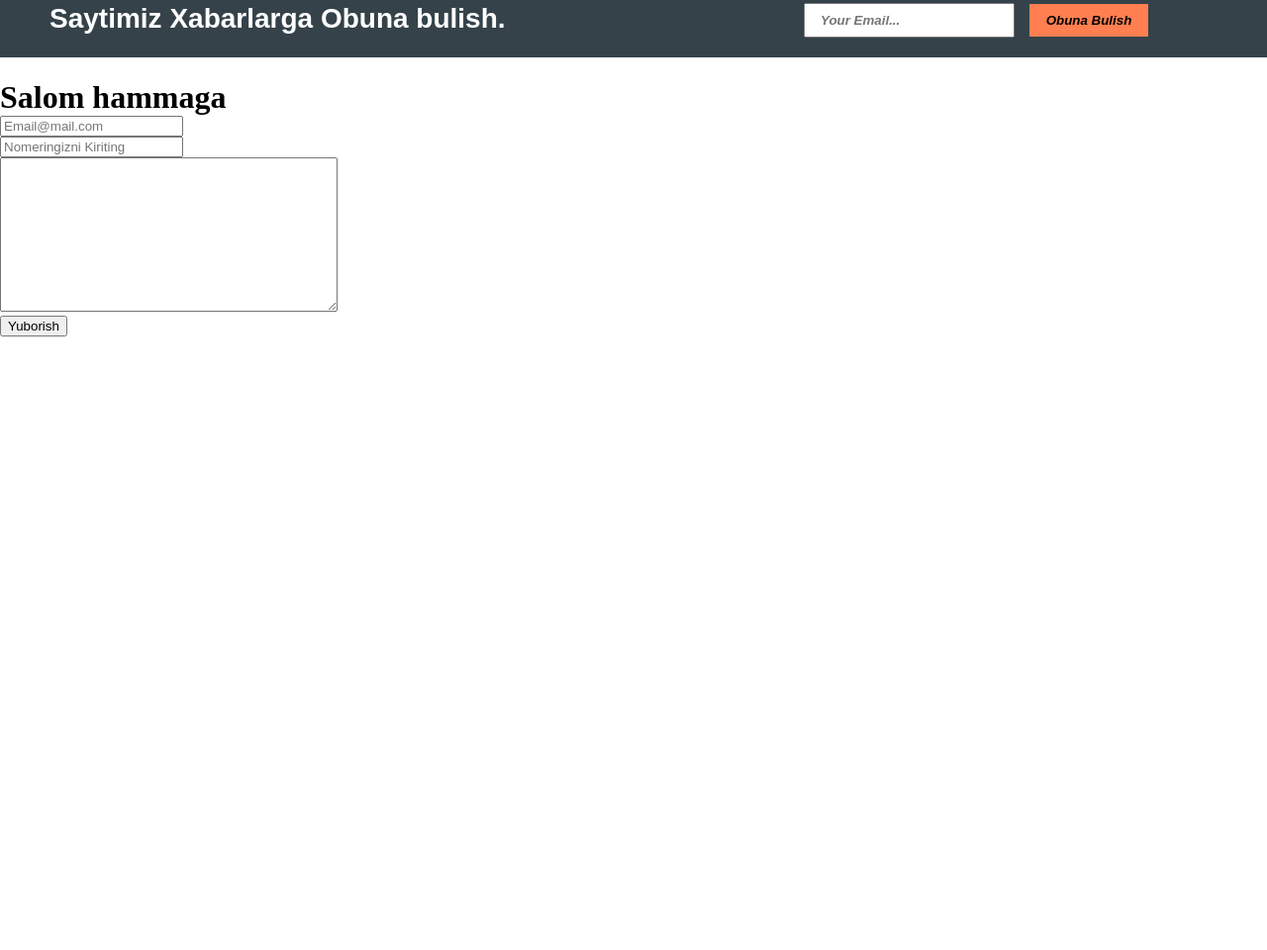
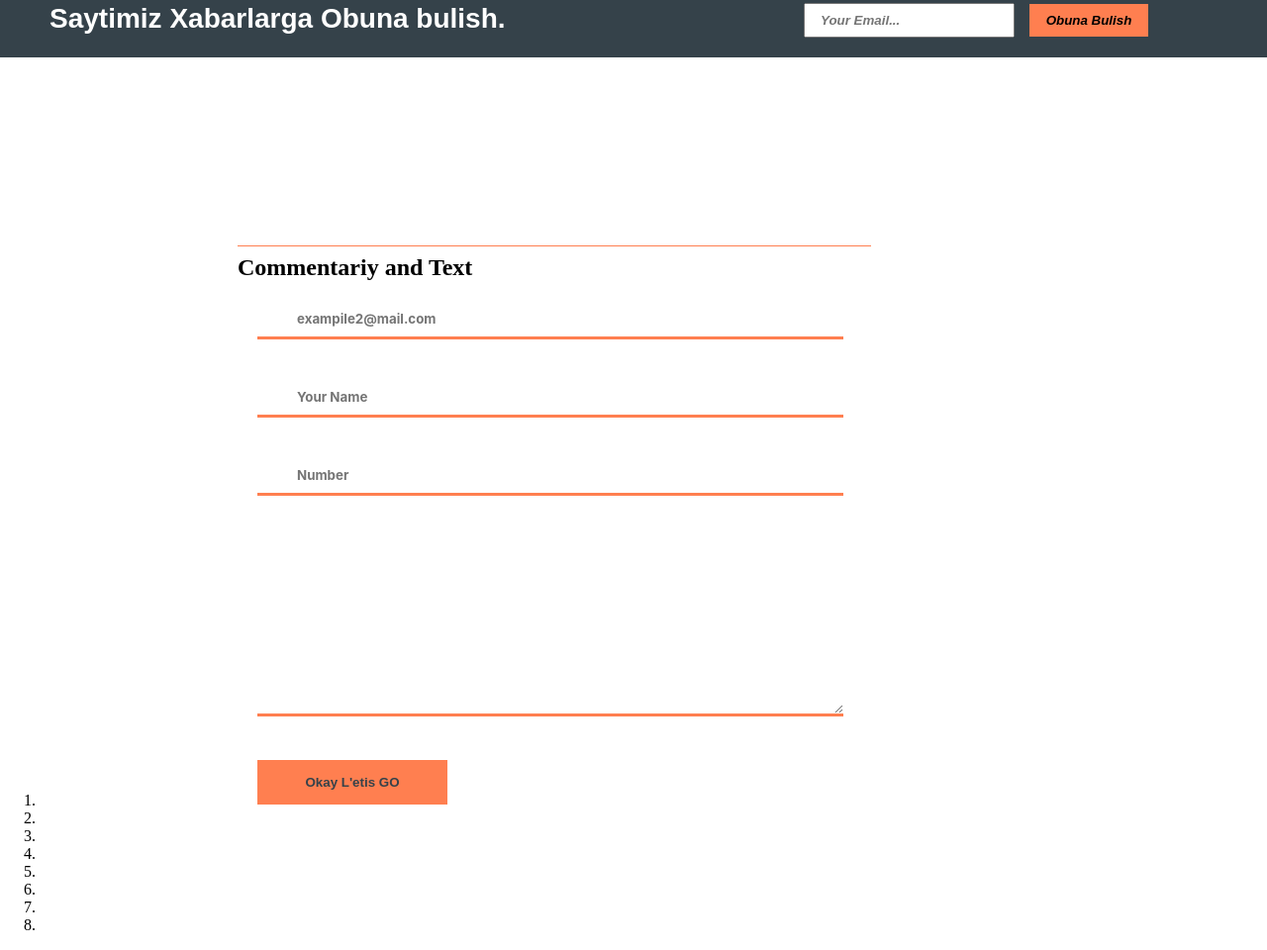
Before and after one commit to ulugbek345-MAX/Hello-javascript, a plain HTML site: page index.html in a window 1280 px wide. Shown: the part 586-1546 px from the top of the page at 99% size. Before the commit the page ends 926 px from the top, so only its background shows below. Drawn offline with Linux system fonts and the light colour scheme.

Commit message:
bulim yaratishda davom etyabman

```diff
--- a/css/style.css
+++ b/css/style.css
@@ -127,17 +127,47 @@ body, h1, h2, h3, ul, p{
 /* end bulimlar */
 
 /* start coment */
-.comment{
+#comment{
 display: block;
 margin:0;
 padding:0;
-background: rgb(12, 9, 9);
+width: 100%;
+height: auto;
+background: #fff;
 }
-.comment .form{
-    display: contents;
-    content: '';
-    position: fixed;
+#comment .form{
+    display:block;
+    margin:0;
+    padding:20px 40px;
+}
+ #comment .form{
+     float:center;
+     width:50%;
+     height: 400px;
+    margin:80px;
+     padding:80px 160px;
+ }
+  #comment .form form input[type=text], [type=email], textarea{
+      background: #fff;
+      border: none;
+      color: #35424a;
+      padding:10px 40px;
+      margin:20px;
+      width:80%;
+      font-weight: 700;
+      font-family: -apple-system, BlinkMacSystemFont, 'Segoe UI', Roboto, Oxygen, Ubuntu, Cantarell, 'Open Sans', 'Helvetica Neue', sans-serif;
+      background-size: cover;
+      border-bottom: 3px solid coral;
+  }
+  #comment .form form input[type=submit]{
+    margin:20px;
+      padding:15px 15px;
+      width:30%;
+      font-weight: 700;
+      color: #35424a;
+      background: coral;
+      background-size: cover;
+      border: none;
 
-    color:aqua;
-}
+  }
 /* end coment */
--- a/index.html
+++ b/index.html
@@ -55,18 +55,35 @@
     <!-- satart coment -->
     <div id="comment">
         <div class="form">
-            <div class="tugma">
-                <h1>Salom hammaga</h1>
-                <input type="email" name="email" id="" placeholder="Email@mail.com">
-                <br>
-                <input type="tel" name="smartfon" id="" placeholder="Nomeringizni Kiriting">
-                <br>
-                <textarea name="Suzni kiriting...." id="" cols="40" rows="10"></textarea>
-                <br>
-                <input type="button" value="Yuborish">
+            <form action="index.html" method="get">
+                <hr size="1%" color="coral">
+                <h2>Commentariy and Text</h2>
+                <input type="text" placeholder="exampile2@mail.com">
+                <input type="text" placeholder="Your Name">
+                <input type="text" placeholder="Number">
+                <textarea name="" id="" cols="30" rows="10"></textarea>
+                <input type="submit" value="Okay L'etis GO">
+            </form>
+        </div>
+    </div>
+    <!-- end coment -->
+    <!-- Satart footer-->
+    <div class="" id="footer">
+        <div class="footer-block">
+            <div class="footer-text">
+                <ol>
+                    <li><a href="#"><img src="" alt=""></a></li>
+                    <li><a href="#"><img src="" alt=""></a></li>
+                    <li><a href="#"><img src="" alt=""></a></li>
+                    <li><a href="#"><img src="" alt=""></a></li>
+                    <li><a href="#"><img src="" alt=""></a></li>
+                    <li><a href="#"><img src="" alt=""></a></li>
+                    <li><a href="#"><img src="" alt=""></a></li>
+                    <li><a href="#"><img src="" alt=""></a></li>
+                </ol>
             </div>
         </div>
     </div>
-    <!-- end coment -->
+    <!--END footer-->
 </body>
 </html>
```
